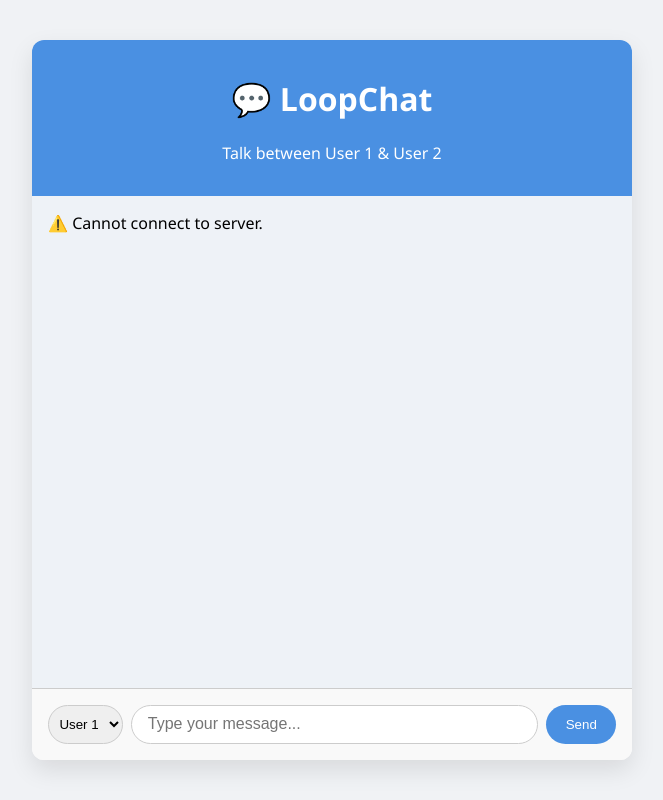
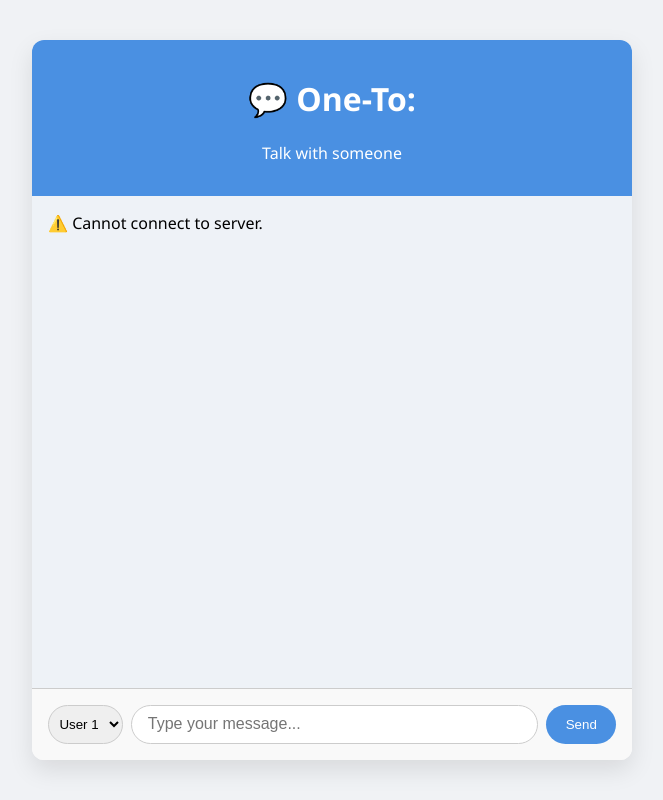
Before and after one commit to killiam11/backend, a plain HTML site: page index.html in a window 1280 px wide. Shown: the whole page, without its empty margins (308-971 px from the left). Drawn offline with Linux system fonts and the light colour scheme; no server answers.

Commit message:
index.html

```diff
--- a/index.html
+++ b/index.html
@@ -3,7 +3,7 @@
 <head>
   <meta charset="UTF-8" />
   <meta name="viewport" content="width=device-width, initial-scale=1.0"/>
-  <title>K-chat</title>
+  <title>One-To:</title>
   <style>
     body {
       margin: 0;
@@ -102,8 +102,8 @@
 <body>
   <div class="chat-container">
     <header>
-      <h1>💬 LoopChat</h1>
-      <p>Talk between User 1 & User 2</p>
+      <h1>💬 One-To:</h1>
+      <p>Talk with someone</p>
     </header>
 
     <div id="chat" class="chat-box">Loading chat...</div>
```
